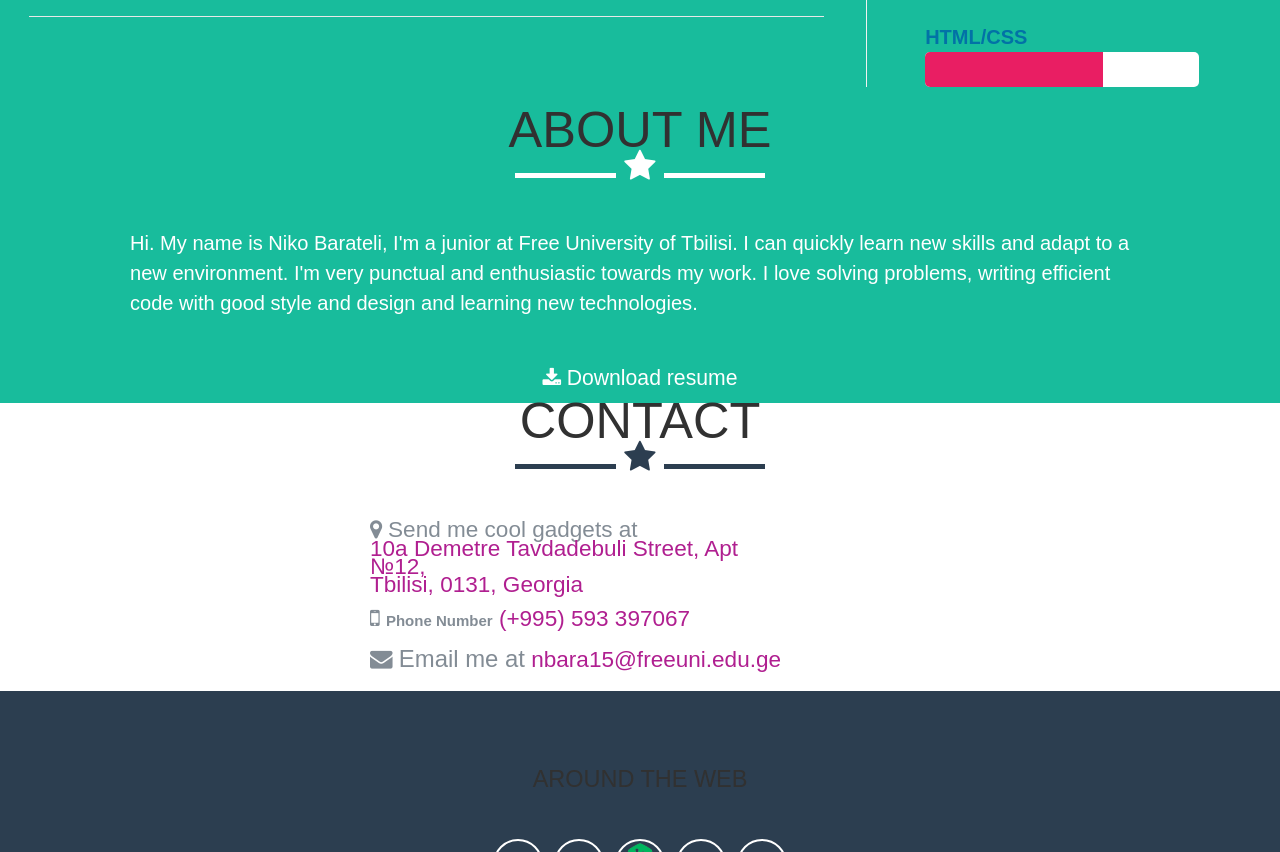
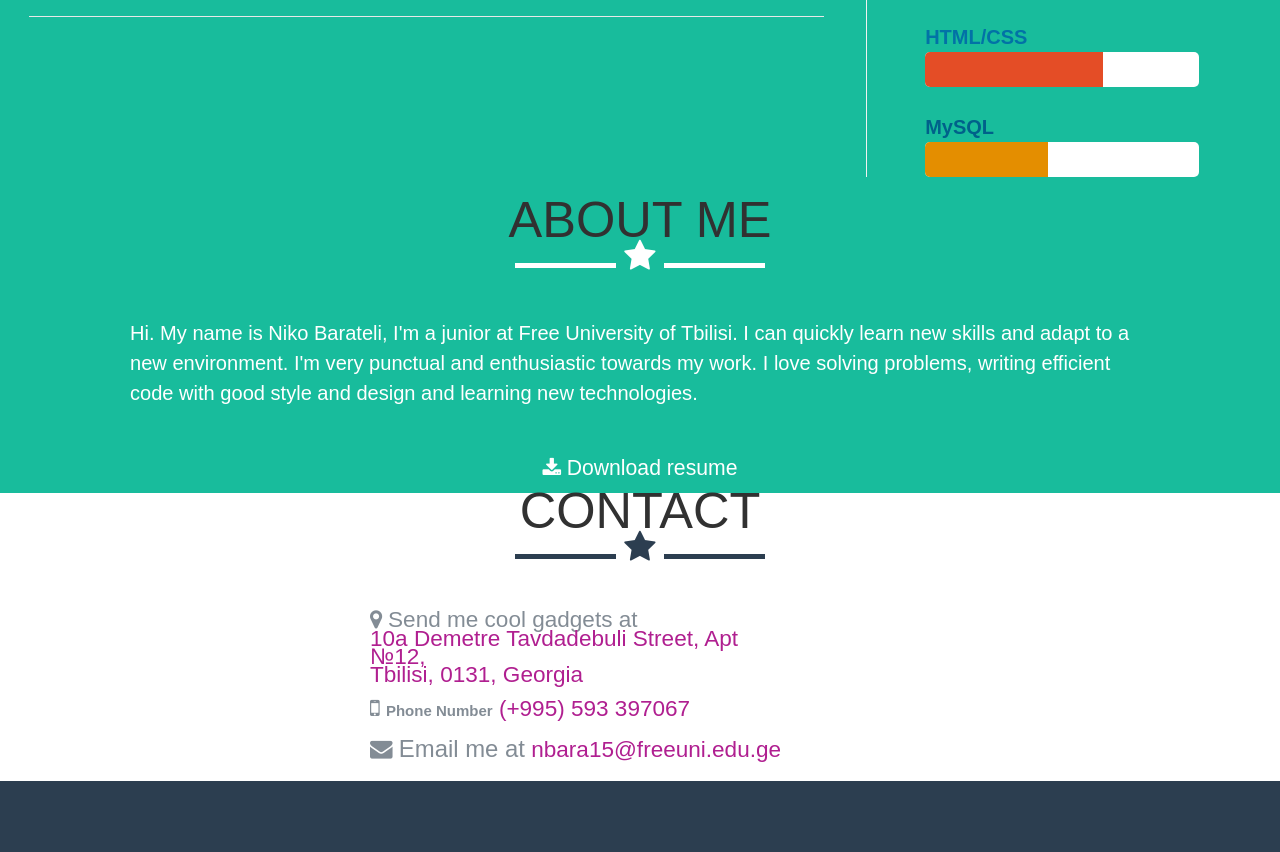
Before and after one commit to nbarateli/nbarateli.github.io, a website with bundled scripts: page index.html in a window 1280 px wide. Shown: the part 1988-2840 px from the top of the page. Built offline with nearby package versions, Linux system fonts and the light colour scheme.

Commit message:
updated php percentage

```diff
--- a/index.html
+++ b/index.html
@@ -348,13 +348,21 @@
           <div class="bar-1">
             <div class="title" style="color: #0272a6;">HTML/CSS</div>
             <div class="bar" data-width="65%">
-              <div class="bar-inner" style="background: #e91e63;">
+              <div class="bar-inner" style="background: #e44d26;">
 
               </div>
               <!--<div class="bar-percent">20%</div>-->
             </div>
           </div>
+          <div class="bar-1">
+            <div class="title" style="color: #00618a;">MySQL</div>
+            <div class="bar" data-width="45%">
+              <div class="bar-inner" style="background: #e48e00;">
 
+              </div>
+              <!--<div class="bar-percent">20%</div>-->
+            </div>
+          </div>
         </div>
       </div>
     </section>
--- a/js/translate.js
+++ b/js/translate.js
@@ -38,9 +38,9 @@ const DICTIONARY = {
         'I love solving problems, writing efficient code with good style and design and learning new technologies.'
         ,
         'ge': 'გამარჯობა. მე ვარ ნიკო ბარათელი, თბილისის თავისუფალი უნივერსიტეტის, კომპიუტერული მეცნიერებებისა და მათემატიკის სკოლის მესამე კურსის სტუდენტი.\n' +
-        'კომპიუტერულ მეცნირებებს ვსწავლობ ორ წელზე მეტია. ამ ორი წლის განმავლობაში ვიყავი ლექტორი ერთ-ერთი ასისტენტი (საგანი: პროგრამირების აბსტრაქციები, C++).\n' +
+        'კომპიუტერულ მეცნირებებს ვსწავლობ ორ წელზე მეტია. ამ ორი წლის განმავლობაში სამჯერ ვიყავი ლექტორის ერთ-ერთი ასისტენტი (საგანი: პროგრამირების აბსტრაქციები (C++), პროგრამირების მეთოდოლოგია (Java)).\n' +
         'შემიძლია სწრაფად ავითვისო ახალი უნარები და მოვერგო ახალ გარემოს. ვარ პუნქტუალური და საქმის მიმართ ენთუზიასტურად განწყობილი. მიყვარს კარგი სტილის და დიზაინის მქონე, მაქსიმალურად მოქნილი კოდის წერა, არსებულის გაუმჯობესება, ახალი ტექნოლოგიების შესწავლა და ახალ ამოცანებთან გამკლავება. \n' +
-        'ასევე, საუნივერსიტეტო განათლების ფარგლებში, მაქვს გუნდთან ერთად მუშაობის გამოცდილებაც (მიმუშავია github-ის გამოყენებით). ამჟამად, ჩემი დაინტერესების სფეროს წარმოადგენს ვებ დეველოპმენტი. საწყის დონეზე ვიცი Java EE, ASP.NET Core MVC და მაქვს სურვილი ეს ცოდნა პრაქტიკით გავაღრმავო. \n'
+        'ასევე, საუნივერსიტეტო განათლების ფარგლებში, მაქვს გუნდთან ერთად მუშაობის გამოცდილებაც (მიმუშავია github-ის გამოყენებით). ამჟამად, ჩემი დაინტერესების სფეროს წარმოადგენს ვებ დეველოპმენტი. საწყის დონეზე ვიცი Java EE, ASP.NET Core MVC, PHP, Laravel Framework და მაქვს სურვილი ეს ცოდნა პრაქტიკით გავაღრმავო. \n'
     },
     'methodology': {'en': 'Programming Methodology', 'ge': 'პროგრამირების მეთოდოლოგა', 'small': true},
     'abstractions': {'en': 'Programming Abstractions', 'ge': 'პროგრამირების აბსტრაქციები', 'small': true},
```
